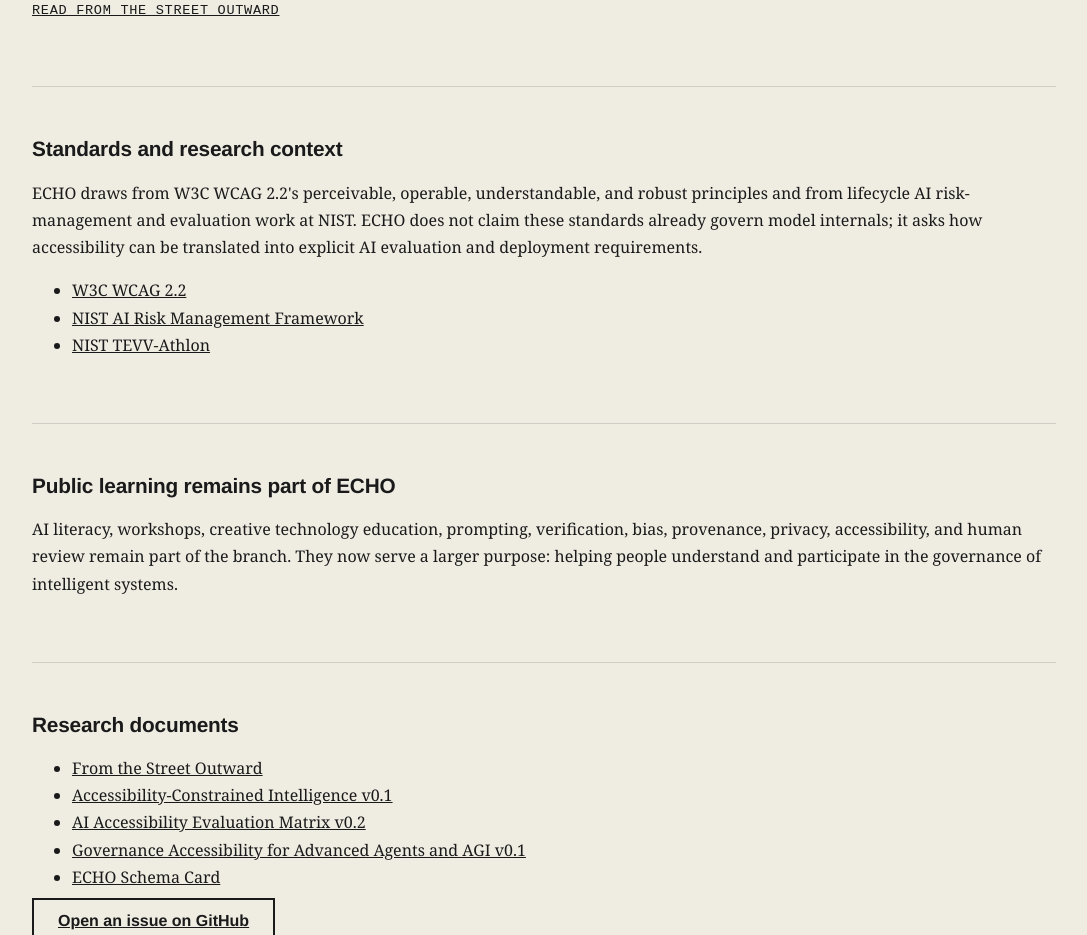
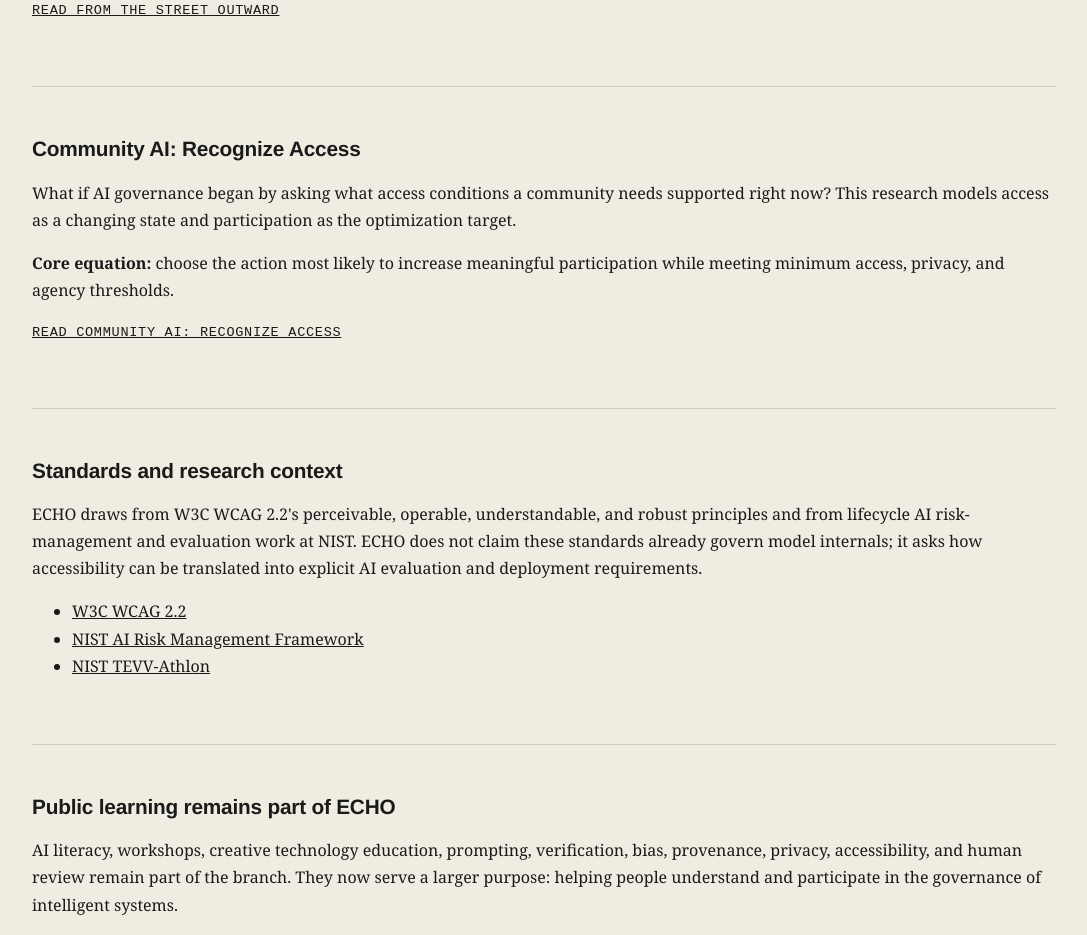
Before and after one commit to ukadike/Echo, a plain HTML site: page index.html in a window 1280 px wide. Shown: the part 3974-4909 px from the top of the page, without its empty margins (96-1183 px from the left). Drawn offline with Linux system fonts and the light colour scheme.

Commit message:
Link Community AI access model from ECHO home

```diff
--- a/index.html
+++ b/index.html
@@ -108,6 +108,15 @@
 
   <hr class="divider">
 
+  <section aria-labelledby="community-ai-h">
+    <h2 id="community-ai-h" class="text-h2">Community AI: Recognize Access</h2>
+    <p class="text-body">What if AI governance began by asking what access conditions a community needs supported right now? This research models access as a changing state and participation as the optimization target.</p>
+    <p class="text-body"><strong>Core equation:</strong> choose the action most likely to increase meaningful participation while meeting minimum access, privacy, and agency thresholds.</p>
+    <p class="text-meta"><a href="community-ai-access/">Read Community AI: Recognize Access</a></p>
+  </section>
+
+  <hr class="divider">
+
   <section aria-labelledby="standards-h">
     <h2 id="standards-h" class="text-h2">Standards and research context</h2>
     <p class="text-body">ECHO draws from W3C WCAG 2.2's perceivable, operable, understandable, and robust principles and from lifecycle AI risk-management and evaluation work at NIST. ECHO does not claim these standards already govern model internals; it asks how accessibility can be translated into explicit AI evaluation and deployment requirements.</p>
```
